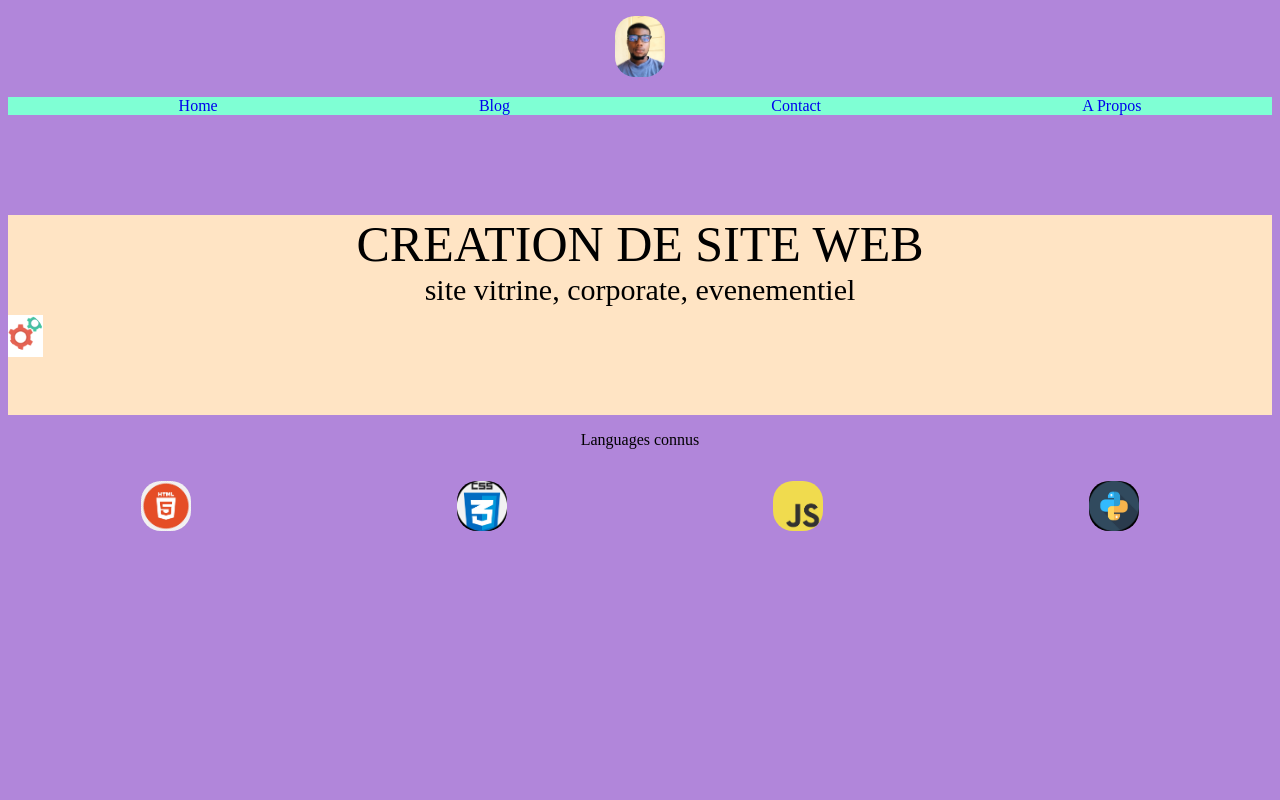
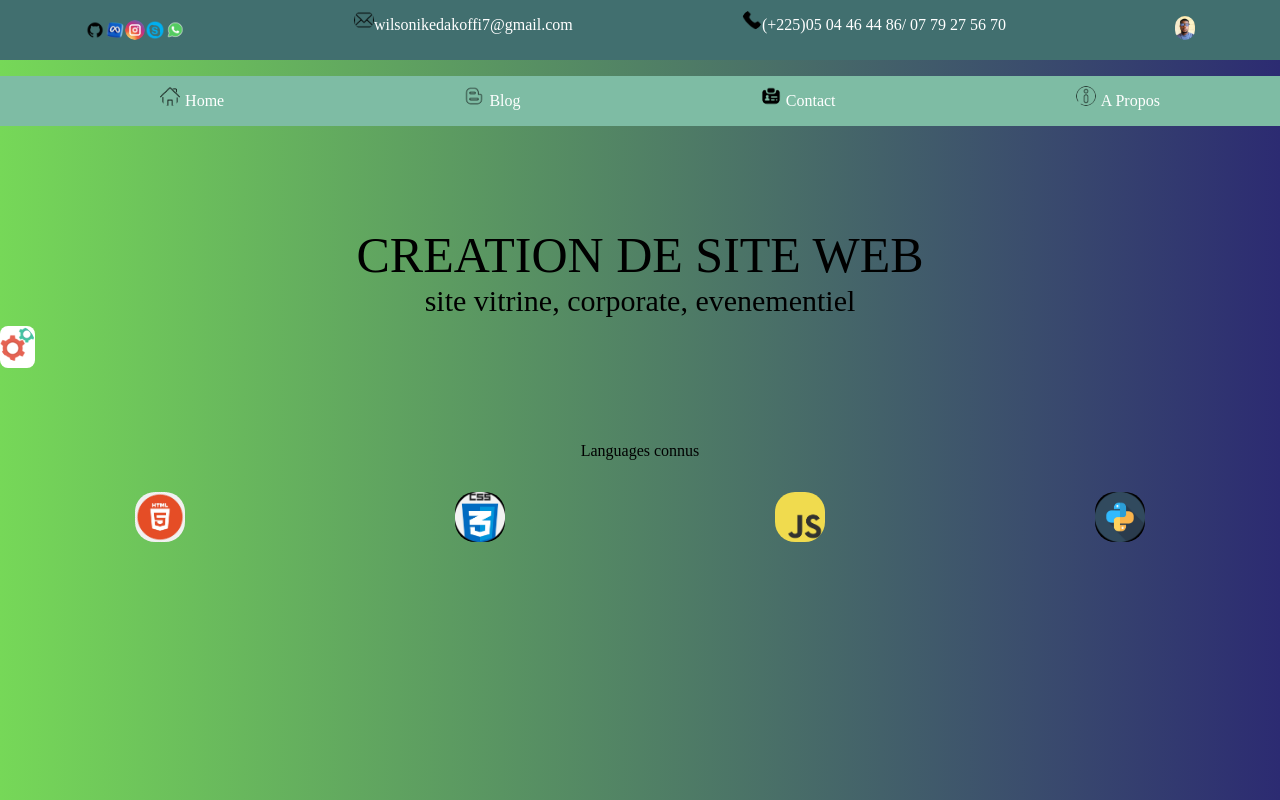
Before and after one commit to elhalj/portfolio, a plain HTML site: page index.html in a window 1280 px wide. Drawn offline with Linux system fonts and the light colour scheme.

Commit message:
Add files via upload

```diff
--- a/index.html
+++ b/index.html
@@ -11,6 +11,15 @@
     <header>
         <div id="profil">
             <p><a href="index.html"><img src="images/profil/profil.jpg"></a></p>
+            <p class="bloc-bottom"><a href=""><img src="images/icons/communication.png">(+225)05 04 46 44 86/ 07 79 27 56 70</a></p>
+            <p class="bloc-bottom"><a href="mailto:wilsonikedakoffi7@gmail.com"><img src="images/icons/mail.png">wilsonikedakoffi7@gmail.com</a></p>
+            <div class="contact">
+                <p class="bloc-bottom reseau"><a href=""><img src="images/icons/github.png"></a></p>
+                <p class="bloc-bottom reseau"><a href=""><img src="images/icons/meta.png"></a></p>
+                <p class="bloc-bottom reseau"><a href=""><img src="images/icons/instagram.png"></a></p>
+                <p class="bloc-bottom reseau"><a href=""><img src="images/icons/skype.png"></a></p>
+                <p class="bloc-bottom reseau"><a href=""><img src="images/icons/whatsapp.png"></a></p>
+            </div>
         </div>
         <div class="list">
             <ul>
--- a/index.js
+++ b/index.js
@@ -1,8 +1,8 @@
 const li = `
-                <li><a href="#index.html">Home</a></li>
-                <li><a href="#">Blog</a></li>
-                <li><a href="#">Contact</a></li>
-                <li><a href="#">A Propos</a></li>`
+                <li><a href="#index.html"><img src="images/icons/home.png">Home</a></li>
+                <li><a href="#"><img src="images/icons/blog.png">Blog</a></li>
+                <li><a href="#"><img src="images/icons/contact.png">Contact</a></li>
+                <li><a href="#"><img src="images/icons/about.png">A Propos</a></li>`
 const ul = document.querySelector('ul')
 ul.innerHTML = li
 const logo = `<p class ="langue">Languages connus</p>
--- a/style.css
+++ b/style.css
@@ -1,11 +1,37 @@
 body{
-    background-color: rgb(177, 134, 218);
+    margin: 0px;
+    padding: 0px;
+    background-image:linear-gradient(to right, rgb(118, 216, 88), rgb(44, 43, 114));
+    /*background-image: radial-gradient(circle at bottom right, rgb(52, 33, 141) 0%, rgb(52, 33, 141) 20%,rgb(52, 50, 168) 20%, rgb(52, 50, 168) 40%,rgb(52, 68, 195) 40%, rgb(52, 68, 195) 60%,rgb(52, 85, 221) 60%, rgb(52, 85, 221) 80%,rgb(52, 102, 248) 80%, rgb(52, 102, 248) 100%);*/
+
 }
 header{
     display: block;
 }
 #profil{
+    display: flex;
+    flex-direction: row-reverse;
+    align-content: space-between;
+    justify-content: space-around;
     text-align: center;
+    background-color: rgb(65, 111, 111);
+}
+#profil .bloc-bottom{
+    margin-top: 10px;
+}
+#profil
+.contact{
+    display: flex;
+    flex-direction: row;
+    margin-top: 10px;
+}
+#profil
+img{
+    width: 20px;
+    border-radius: 10px;
+}
+#profil a{
+    color: white;
 }
 img{
     width: 50px;
@@ -14,24 +40,40 @@ img{
 }
 .list
 ul{
-    background-color: aquamarine;
+    background-color: rgb(126, 188, 164);
+    height: 50px;
     display: flex;
     flex-direction: row;
     align-content: space-between;
     justify-content: space-around;
     list-style-type: none;
+    text-align: center;
+}
+.list
+ul
+li{
+    text-align: center;
+    margin-top: 10px;
+}
+.list
+img{
+    width: 20px;
+    margin-right: 5px;
+    border-radius: 10px;
 }
 a{
     text-decoration: none;
+    color: white;
 }
 .sect{
     height: 200px;
-    background-color: bisque;
+    /*background-color: bisque;*/
     text-align: center;
 }
 .flottant{
     background-color: white;
     position: fixed;
+    border-radius: 8px;
     /*float: left;*/
 }
 .flottant img{
```
Also changed, not shown: images/icons/about.png (added), images/icons/blog.png (added), images/icons/communication.png (added), images/icons/contact.png (added), images/icons/github.png (added), images/icons/home.png (added), images/icons/instagram.png (added), images/icons/linkedin.png (added), images/icons/mail.png (added), images/icons/meta.png (added), images/icons/skype.png (added), images/icons/whatsapp.png (added).
